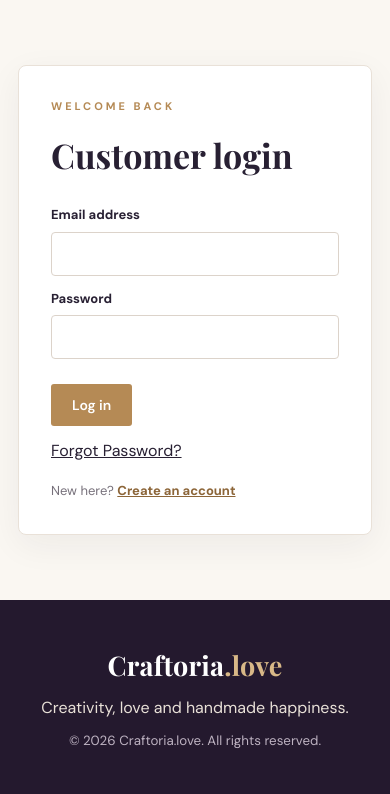
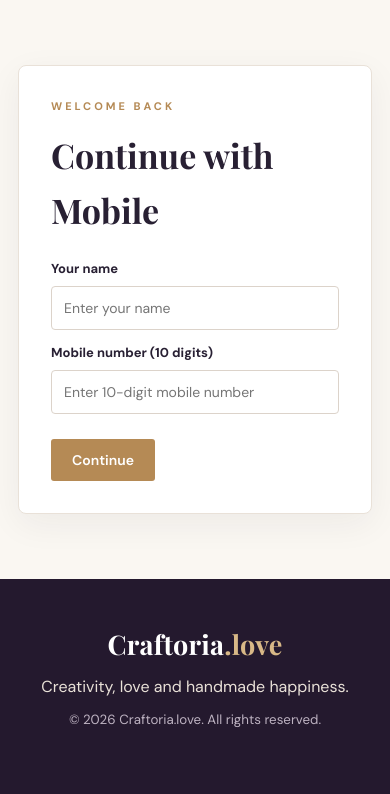
Before and after one commit to abhip6956/Craftoria-new, a Flask app: page /login in a window 390 px wide. Shown: the part 219-1013 px from the top of the page. After the commit the page ends 946 px from the top, so only its background shows below. Run offline with Flask 3, Linux system fonts and the light colour scheme; some libraries are stand-ins or nearby versions.

Commit message:
Switch to simple Name and Mobile Number login without password

```diff
--- a/templates/login.html
+++ b/templates/login.html
@@ -1,12 +1,10 @@
 {% extends "base.html" %}
-{% block title %}Login | Craftoria.love{% endblock %}
+{% block title %}Log in | Craftoria.love{% endblock %}
 {% block content %}
 <section class="form-section"><form class="form-card" method="post">
-  <p class="eyebrow">WELCOME BACK</p><h1>Customer login</h1>
-  <label>Email address<input type="email" name="email" required autocomplete="email"></label>
-  <label>Password<input type="password" name="password" required autocomplete="current-password"></label>
-  <button class="btn" type="submit">Log in</button>
-  <p style="margin-top: 12px;"><a href="{{ url_for('forgot_password') }}">Forgot Password?</a></p>
-  <p class="muted">New here? <a href="{{ url_for('register') }}">Create an account</a></p>
+  <p class="eyebrow">WELCOME BACK</p><h1>Continue with Mobile</h1>
+  <label>Your name<input name="name" placeholder="Enter your name" required maxlength="100" autocomplete="name"></label>
+  <label>Mobile number (10 digits)<input type="tel" name="phone" pattern="[0-9]{10}" maxlength="10" placeholder="Enter 10-digit mobile number" required autocomplete="tel"></label>
+  <button class="btn" type="submit">Continue</button>
 </form></section>
 {% endblock %}
```
Also changed, not shown: templates/register.html (+5 -7 lines).
